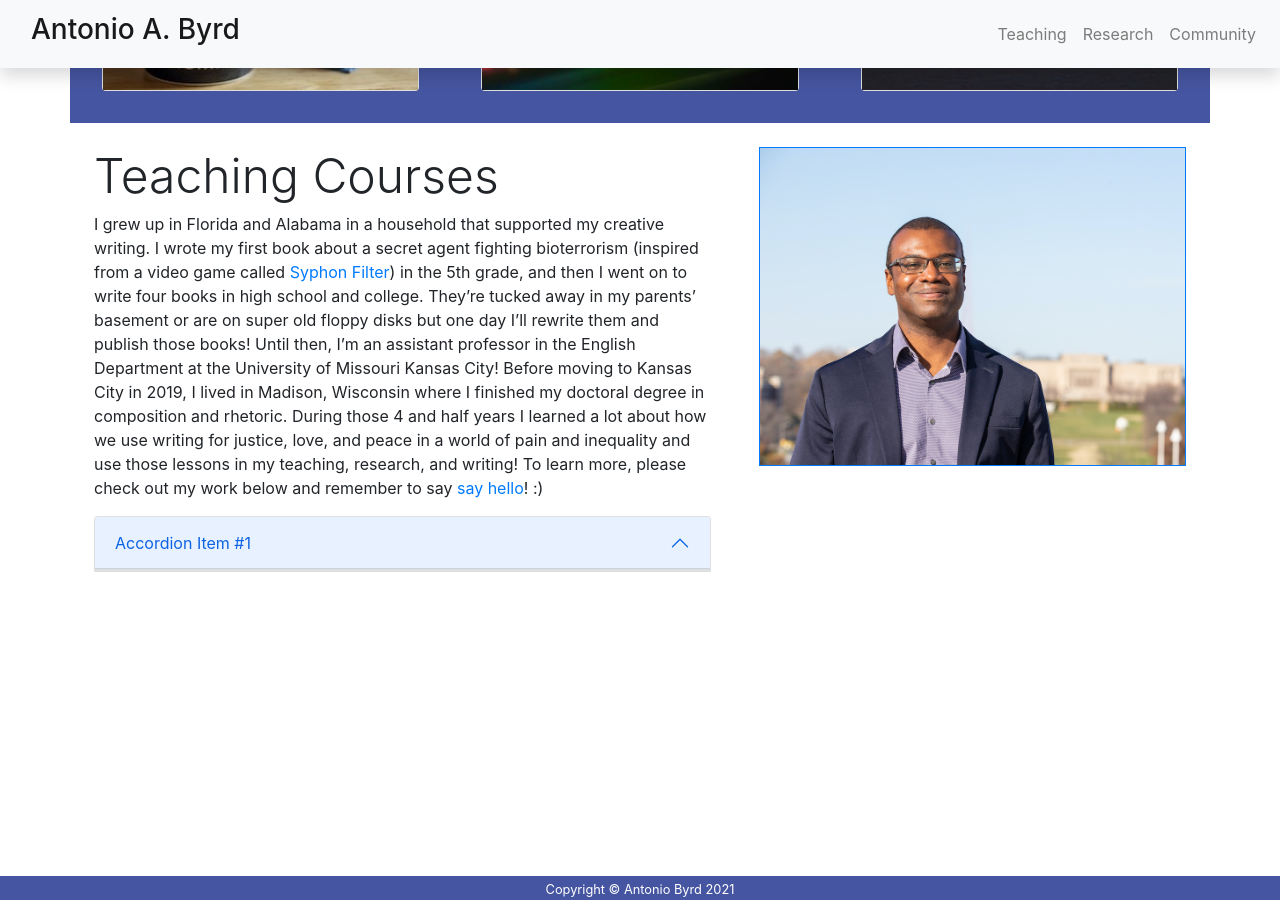
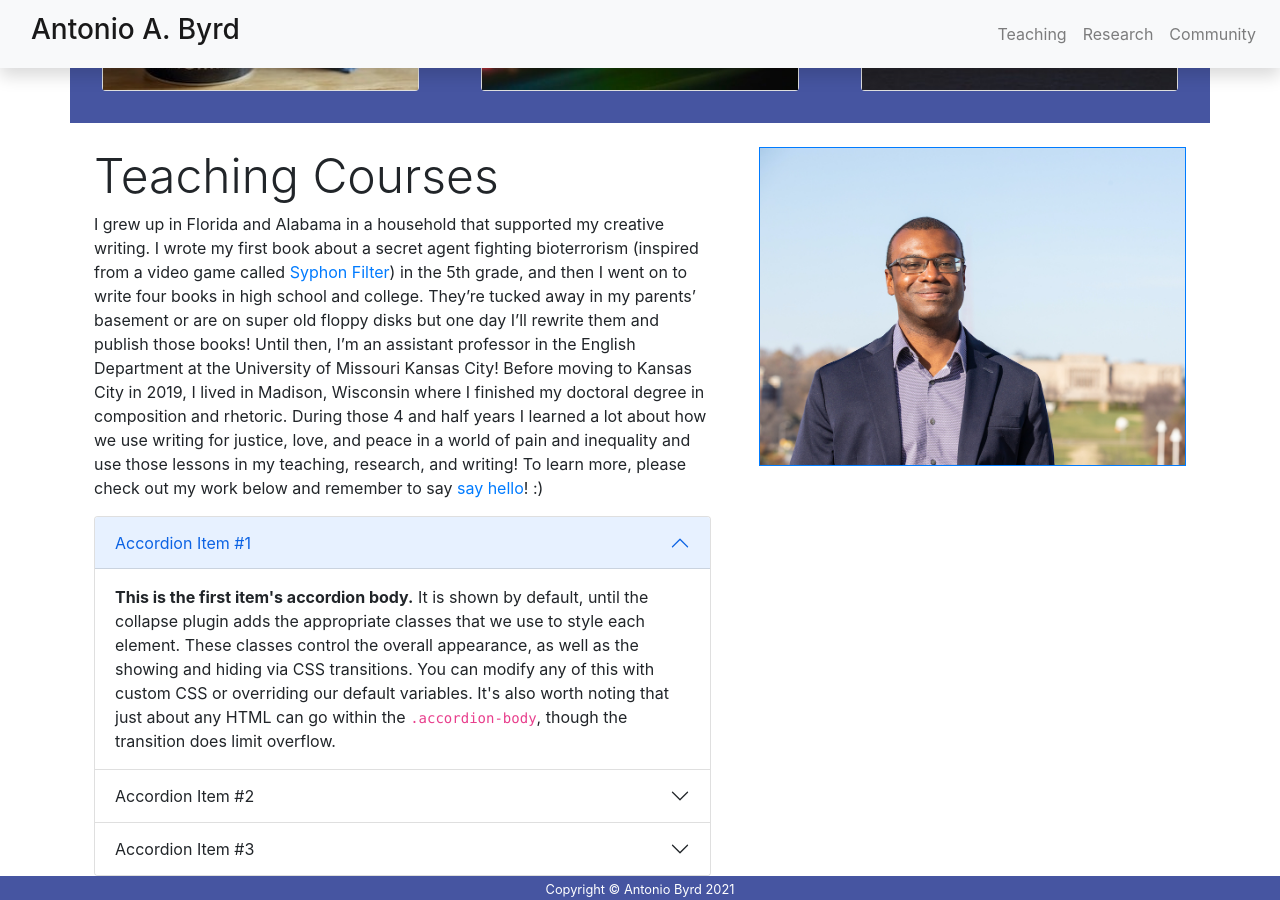
Before and after one commit to abyrd15/abyrd15.github.io, a Jekyll site: the page built from index.markdown, in a window 1280 px wide and 900 px high, scrolled down 1488 px. Built offline with Jekyll 4.4.1, drawn with Linux system fonts in a browser that asks for light colours; nearby versions of some CDN libraries.

Commit message:
Returned collapsed to the code

```diff
--- a/_includes/home/section_teaching.html
+++ b/_includes/home/section_teaching.html
@@ -12,7 +12,7 @@
                               Accordion Item #1
                             </button>
                           </h2>
-                          <div id="collapseOne" class="accordion-collapse collapse" aria-labelledby="headingOne" data-bs-parent="#accordionExample">
+                          <div id="collapseOne" class="accordion-collapse collapse show" aria-labelledby="headingOne" data-bs-parent="#accordionExample">
                             <div class="accordion-body">
                               <strong>This is the first item's accordion body.</strong> It is shown by default, until the collapse plugin adds the appropriate classes that we use to style each element. These classes control the overall appearance, as well as the showing and hiding via CSS transitions. You can modify any of this with custom CSS or overriding our default variables. It's also worth noting that just about any HTML can go within the <code>.accordion-body</code>, though the transition does limit overflow.
                             </div>
@@ -20,7 +20,7 @@
                         </div>
                         <div class="accordion-item">
                           <h2 class="accordion-header" id="headingTwo">
-                            <button class="accordion-button collapse" type="button" data-bs-toggle="collapse" data-bs-target="#collapseTwo" aria-expanded="false" aria-controls="collapseTwo">
+                            <button class="accordion-button collapsed" type="button" data-bs-toggle="collapse" data-bs-target="#collapseTwo" aria-expanded="false" aria-controls="collapseTwo">
                               Accordion Item #2
                             </button>
                           </h2>
@@ -32,7 +32,7 @@
                         </div>
                         <div class="accordion-item">
                           <h2 class="accordion-header" id="headingThree">
-                            <button class="accordion-button collapse" type="button" data-bs-toggle="collapse" data-bs-target="#collapseThree" aria-expanded="false" aria-controls="collapseThree">
+                            <button class="accordion-button collapsed" type="button" data-bs-toggle="collapse" data-bs-target="#collapseThree" aria-expanded="false" aria-controls="collapseThree">
                               Accordion Item #3
                             </button>
                           </h2>
```
